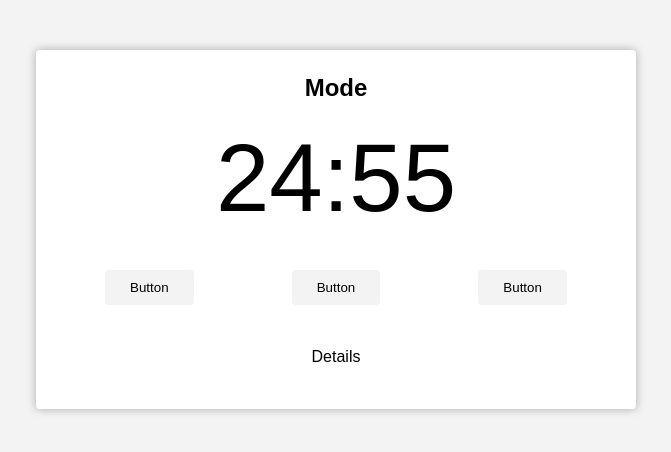
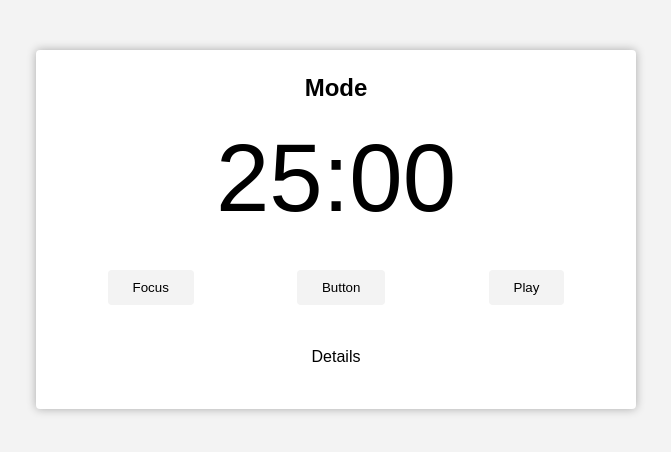
Before and after one commit to victormxlo/typescript-pomodoro-app, a React (Create React App) app: page / in a window 1280 px wide. Shown: the top 452 px of the page, without its empty margins (304-975 px from the left). Built offline with nearby package versions, Linux system fonts and the light colour scheme.

Commit message:
Focus mode

```diff
--- a/src/components/pomodoro-timer.tsx
+++ b/src/components/pomodoro-timer.tsx
@@ -1,4 +1,4 @@
-import React from 'react';
+import React, { useEffect } from 'react';
 import { useInterval } from '../hooks/use-interval';
 import { Button } from './button';
 import { Timer } from './timer';
@@ -12,10 +12,24 @@ interface Props {
 
 export function PomodoroTimer(props: Props): JSX.Element {
   const [mainTime, setMainTime] = React.useState(props.defaultPomodoroTime);
+  const [timeCount, setTimeCount] = React.useState(false);
+  const [focusMode, setFocusMode] = React.useState(false);
 
-  useInterval(() => {
-    setMainTime(mainTime - 1);
-  }, 1000);
+  useEffect(() => {
+    if (focusMode) document.body.classList.add('focus');
+  }, [focusMode]);
+
+  useInterval(
+    () => {
+      setMainTime(mainTime - 1);
+    },
+    timeCount ? 1000 : null,
+  );
+
+  const configureFocus = () => {
+    setTimeCount(true);
+    setFocusMode(true);
+  };
 
   return (
     <div className="pomodoro">
@@ -23,9 +37,12 @@ export function PomodoroTimer(props: Props): JSX.Element {
       <Timer mainTime={mainTime} />
 
       <div className="controls">
+        <Button text="Focus" onClick={() => configureFocus()}></Button>
         <Button text="Button" onClick={() => console.log('...')}></Button>
-        <Button text="Button" onClick={() => console.log('...')}></Button>
-        <Button text="Button" onClick={() => console.log('...')}></Button>
+        <Button
+          text={timeCount ? 'Pause' : 'Play'}
+          onClick={() => setTimeCount(!timeCount)}
+        ></Button>
       </div>
 
       <div className="details">
```
